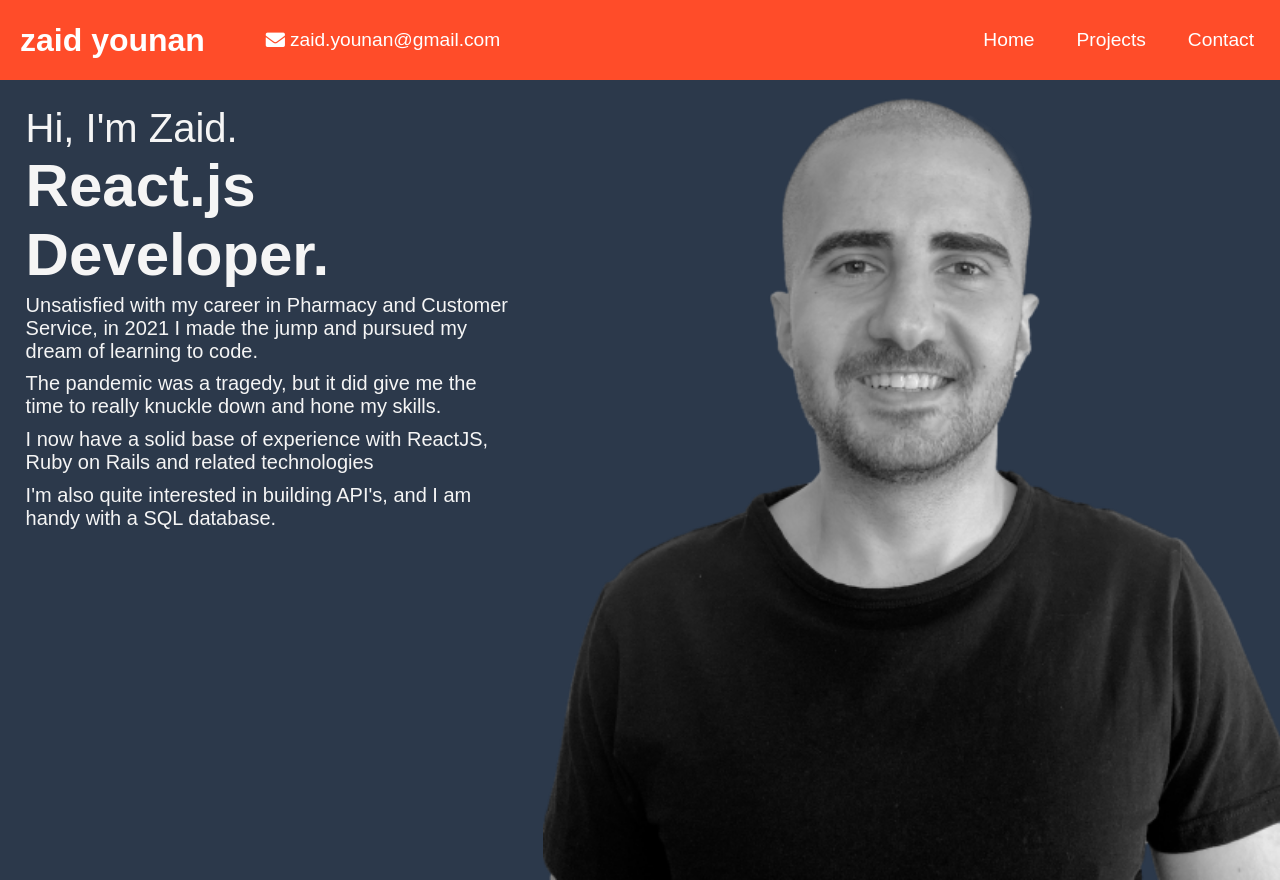
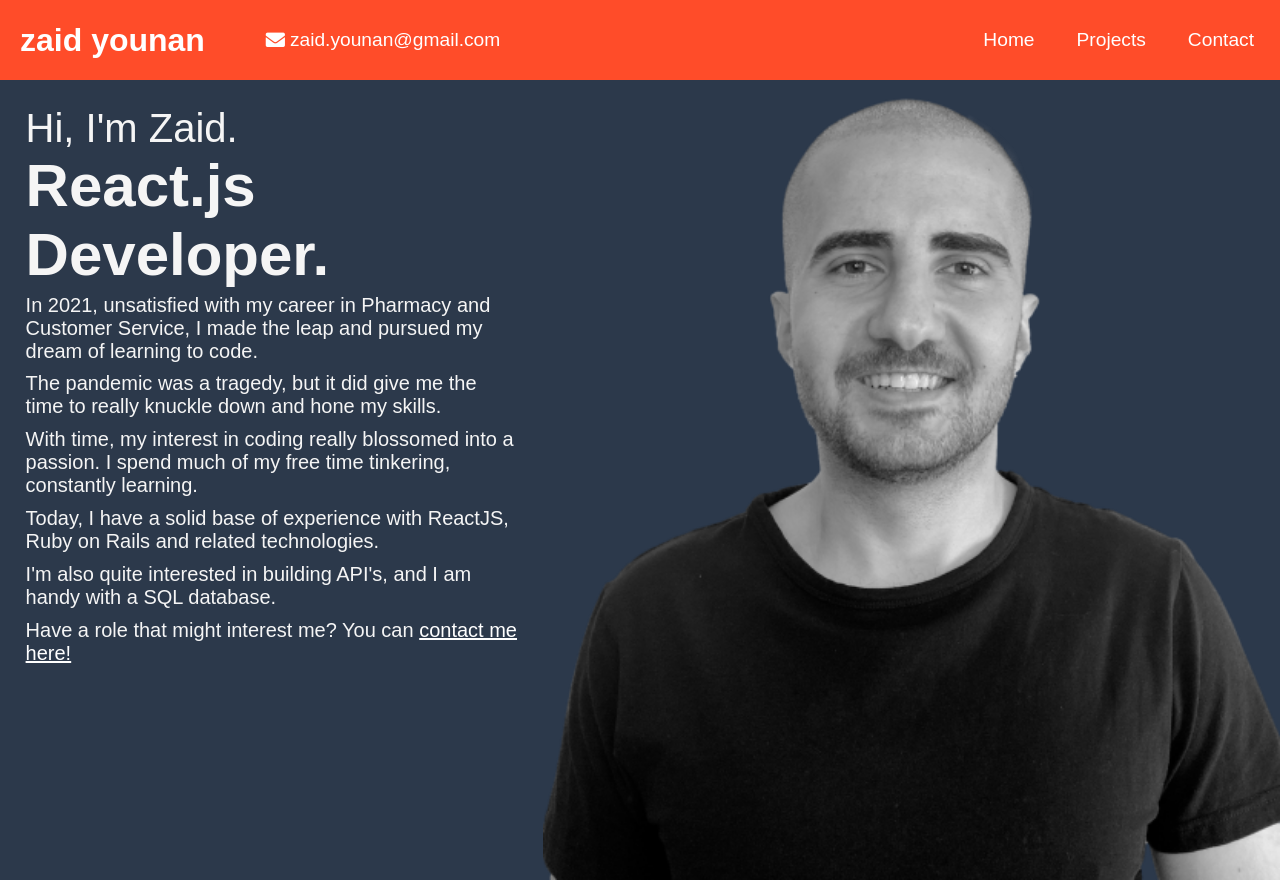
Before and after one commit to ZaidYounan/react-portfolio, a React (Create React App) app: page /home in a window 1280 px wide. Built offline with nearby package versions, Linux system fonts and the light colour scheme; the HTML template or start-up script is replaced by a standard one.

Commit message:
Adjust Home text and add link

```diff
--- a/src/components/home/Home.css
+++ b/src/components/home/Home.css
@@ -35,6 +35,9 @@ img.home-image {
     margin:2%;
 }
 
+p > a {
+    color:white;
+}
 
 
 
@@ -60,4 +63,5 @@ img.home-image {
         width:72%;
         overflow:scroll;
     }
+
 }
--- a/src/components/home/Home.js
+++ b/src/components/home/Home.js
@@ -1,6 +1,7 @@
 import React from 'react'
 import './Home.css';
 import image from '../../images/linkedin-photo-render.png';
+import { Link } from 'react-router-dom';
 
 function Home() {
     return (
@@ -8,10 +9,12 @@ function Home() {
             <div className="home-text">
                 <h3>Hi, I'm Zaid.</h3>
                 <h1>React.js Developer.</h1>
-                <p>Unsatisfied with my career in Pharmacy and Customer Service,  in 2021 I made the jump and pursued my dream of learning to code.</p>
+                <p>In 2021, unsatisfied with my career in Pharmacy and Customer Service, I made the leap and pursued my dream of learning to code.</p>
                 <p>The pandemic was a tragedy, but it did give me the time to really knuckle down and hone my skills.</p>
-                <p>I now have a solid base of experience with ReactJS, Ruby on Rails and related technologies</p>
+                <p>With time, my interest in coding really blossomed into a passion. I spend much of my free time tinkering, constantly learning. </p>
+                <p>Today, I have a solid base of experience with ReactJS, Ruby on Rails and related technologies.</p>
                 <p>I'm also quite interested in building API's, and I am handy with a SQL database.</p>
+                <p>Have a role that might interest me? You can  <Link to="/contact">contact me here!</Link></p>
             </div>
             <img src={image} className="home-image"/>
         </div>
--- a/src/components/index/Index.css
+++ b/src/components/index/Index.css
@@ -50,6 +50,7 @@ p {
     max-height:60%;
     border-radius:2em;
     border:solid whitesmoke 1px;
+    margin-bottom:5%;
 }
 
 .home-link {
--- a/src/components/index/Index.js
+++ b/src/components/index/Index.js
@@ -7,8 +7,8 @@ function Index() {
     return (
         <div className="hero-text">
             <img src={photo} className="index-img"/>
-            <h1>I'm Zaid</h1>
-            <h3>And I'm A Web Developer</h3>
+            <h1>Zaid Younan</h1>
+            <h3>Web Developer</h3>
             <Link to='/home' className="home-link">
                 Home
             </Link>
```
